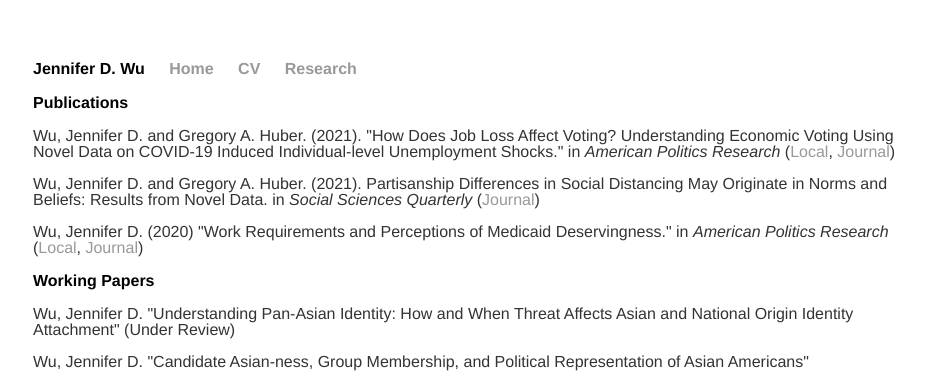
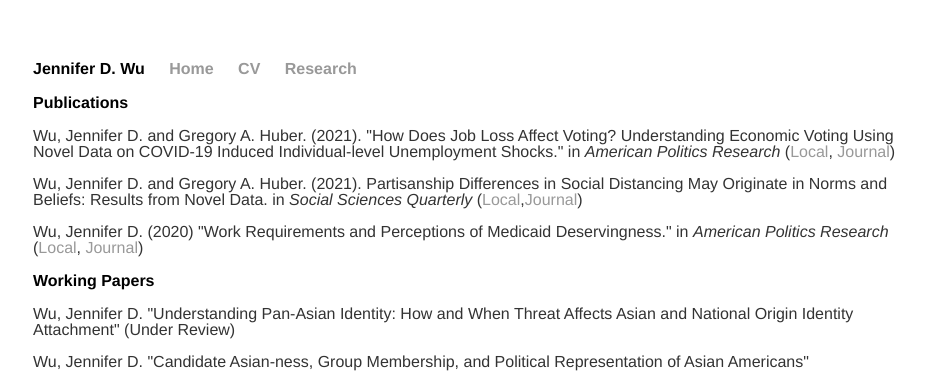
Before and after one commit to wujend/wujend.github.io, a Jekyll site: the page built from research/index.html, in a window 1280 px wide. Shown: the top 383 px of the page, without its empty margins (159-1084 px from the left). Built offline with Jekyll 4.4.1, drawn with Linux system fonts in a browser that asks for light colours.

Commit message:
Update index.html

```diff
--- a/research/index.html
+++ b/research/index.html
@@ -9,7 +9,8 @@
     (<a href="https://www.jenniferdwu.com/research/WuHuber_JobLoss.pdf">Local</a>, <a href="https://doi.org/10.1177/1532673X211026831">Journal</a>)</p>
 
   <p>Wu, Jennifer D. and Gregory A. Huber. (2021). Partisanship Differences in Social
-    Distancing May Originate in Norms and Beliefs: Results from Novel Data. in <i>Social Sciences Quarterly </i> (<a href="https://doi.org/10.1111/ssqu.12947">Journal</a>)</p>
+    Distancing May Originate in Norms and Beliefs: Results from Novel Data. in <i>Social Sciences Quarterly </i>
+    (<a href="https://www.jenniferdwu.com/research/WuHuber_CovidNorms.pdf">Local</a>,<a href="https://doi.org/10.1111/ssqu.12947">Journal</a>)</p>
 
   <p>Wu, Jennifer D. (2020) "Work Requirements and Perceptions of Medicaid Deservingness." in <i>American Politics Research</i>
     (<a href="https://www.jenniferdwu.com/research/Wu_1.pdf">Local</a>, <a href="https://doi.org/10.1177/1532673X20961317">Journal</a>)</p>
```
